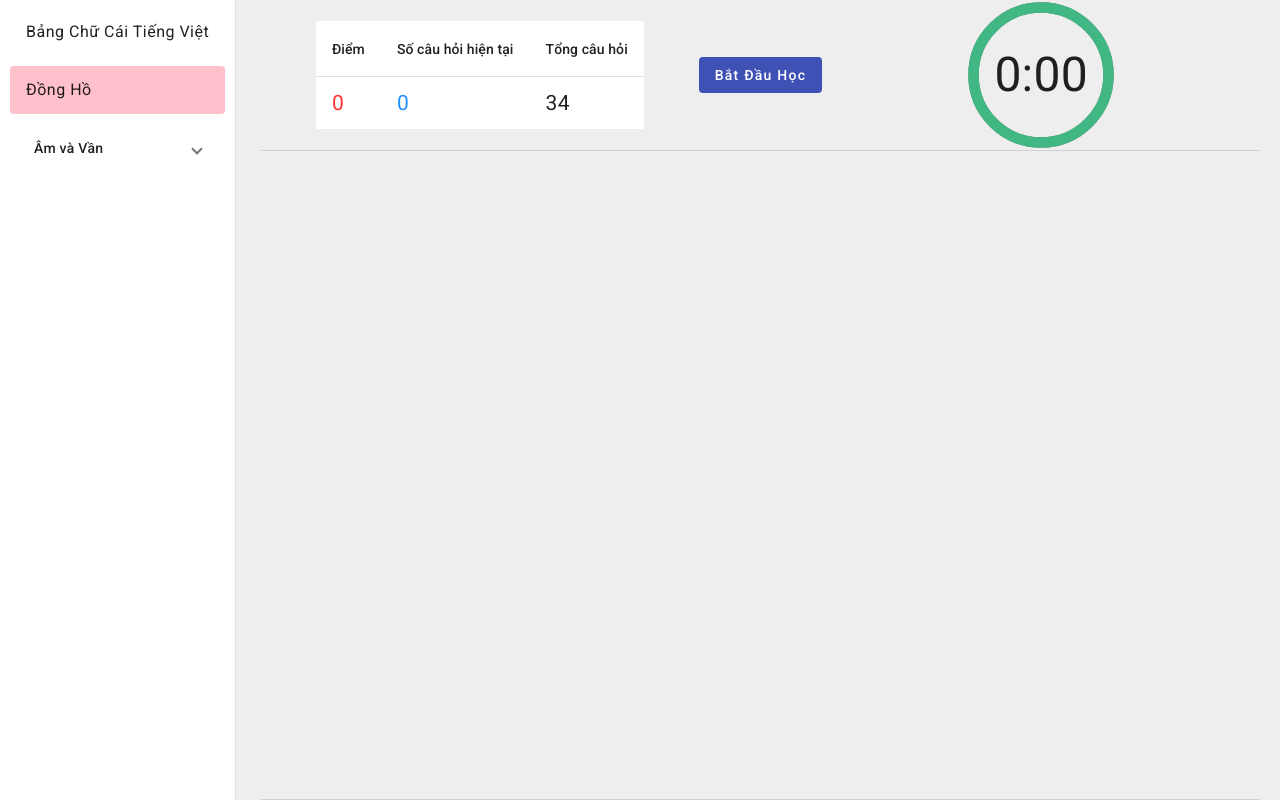
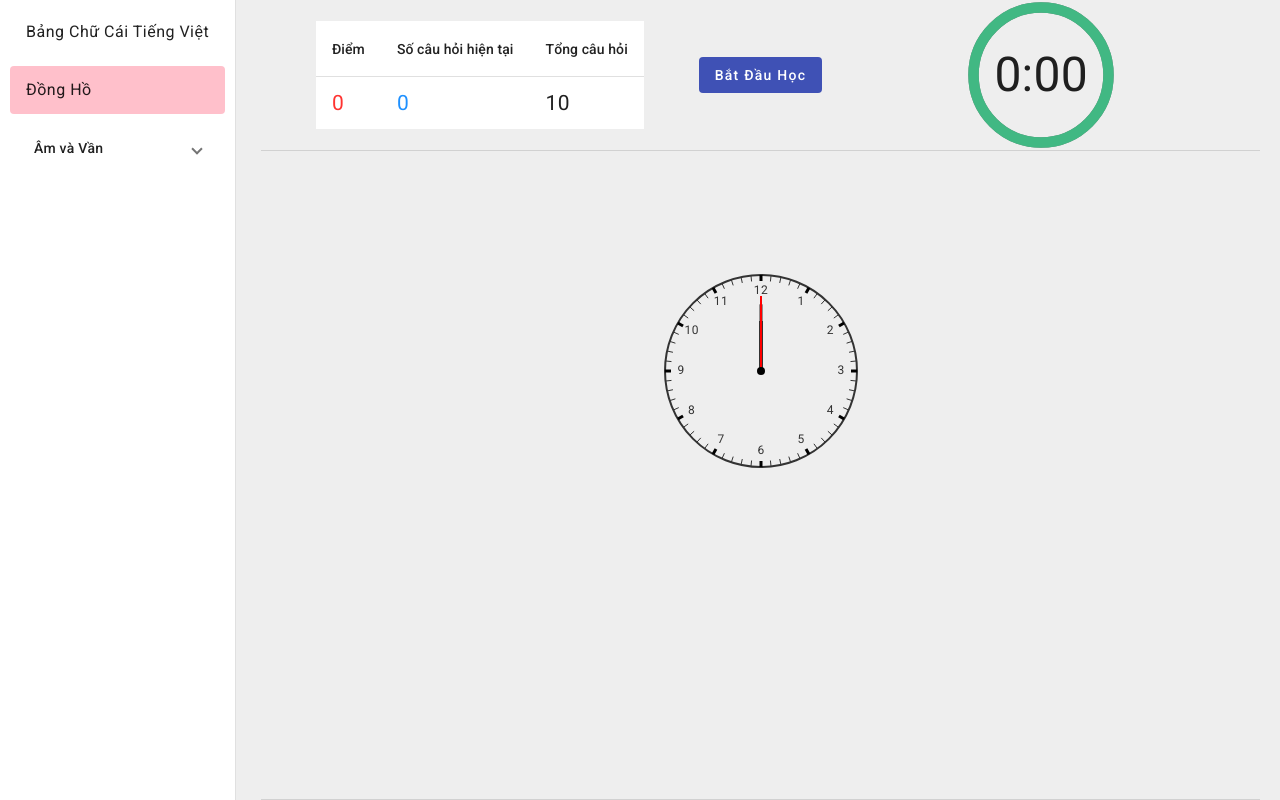
Before and after one commit to nnsan/angular-misc, an Angular app in the folder workspace/: page /analog-clock in a window 1280 px wide. Built offline with nearby package versions, Linux system fonts and the light colour scheme.

Commit message:
[Alphabet] Init application

```diff
--- a/workspace/projects/alphabet/src/app/analog-clock/analog-clock.component.scss
+++ b/workspace/projects/alphabet/src/app/analog-clock/analog-clock.component.scss
@@ -2,7 +2,7 @@
   display: flex;
   justify-content: center;
   align-items: center;
-  height: 100vh;
+  //height: 100vh;
 }
 
 .clock-face {
--- a/workspace/projects/alphabet/src/app/clock-lesson/clock-lesson.component.html
+++ b/workspace/projects/alphabet/src/app/clock-lesson/clock-lesson.component.html
@@ -10,6 +10,8 @@
       <button mat-flat-button color="warn" (click)="onPause($event)">Tạm Dừng</button>
       } @else if (status == LESSON_STATUS.OnPause) {
       <button mat-flat-button color="primary" (click)="onResume($event)">Tiếp Tục</button>
+      } @else if (status == LESSON_STATUS.EndLesson) {
+      <button mat-flat-button color="primary" (click)="OnContinue($event)">Bắt Đầu Học</button>
       }
     </div>
     <div class="clock">
@@ -18,7 +20,7 @@
   </div>
   <mat-divider></mat-divider>
   <div class="lesson-container">
-    <p [innerHTML]="message"></p>
+    <app-analog-clock [hours]="hours" [minutes]="minutes"></app-analog-clock>
   </div>
   <mat-divider></mat-divider>
 
--- a/workspace/projects/alphabet/src/app/clock-lesson/clock-lesson.component.scss
+++ b/workspace/projects/alphabet/src/app/clock-lesson/clock-lesson.component.scss
@@ -29,8 +29,9 @@
 .lesson-container {
   flex: 1;
   display: flex;
-  align-items: center;
+  align-items: flex-start;
   justify-content: center;
+  margin-top: 15vh;
 
   p {
     font-size: 100px;
--- a/workspace/projects/alphabet/src/app/clock-lesson/clock-lesson.component.ts
+++ b/workspace/projects/alphabet/src/app/clock-lesson/clock-lesson.component.ts
@@ -4,11 +4,11 @@ import { ScoreTableComponent } from '../score-table/score-table.component';
 import { MatButtonModule } from '@angular/material/button';
 import { MatDividerModule } from '@angular/material/divider';
 import { END_SIGNAL, LessonStatus } from '../services/utility';
-import { VIETNAMESE_LETTER_QUESTIONS } from '../vietnamese-letter/question';
-import { takeUntil, tap, throttleTime } from 'rxjs/operators';
+import { takeUntil, tap } from 'rxjs/operators';
 import { Subject } from 'rxjs';
 import { ILessonEmit } from '../services/lesson.service';
 import { ClockLessonService } from './clock-lesson.service'
+import { AnalogClockComponent } from '../analog-clock/analog-clock.component';
 
 @Component({
   selector: 'app-clock-lesson',
@@ -17,7 +17,8 @@ import { ClockLessonService } from './clock-lesson.service'
     CountdownTimerComponent,
     ScoreTableComponent,
     MatButtonModule,
-    MatDividerModule
+    MatDividerModule,
+    AnalogClockComponent
   ],
   templateUrl: './clock-lesson.component.html',
   styleUrl: './clock-lesson.component.scss'
@@ -35,6 +36,9 @@ export class ClockLessonComponent implements OnInit, OnDestroy {
   public status: LessonStatus;
   public LESSON_STATUS = LessonStatus;
 
+  public hours: number;
+  public minutes: number;
+
   private destroy$: Subject<void> = new Subject<void>();
 
   constructor(private lessonService: ClockLessonService) {
@@ -43,13 +47,14 @@ export class ClockLessonComponent implements OnInit, OnDestroy {
     this.question = 0;
     this.totalScore = 0;
     this.message = '';
+    this.hours = 0;
+    this.minutes = 0;
     this.needMorePractice = new Set();
     this.status = LessonStatus.ReadyToStart;
   }
 
   ngOnInit(): void {
-    this.lessonService.setQuestionList(VIETNAMESE_LETTER_QUESTIONS);
-    this.totalScore = VIETNAMESE_LETTER_QUESTIONS.length;
+    this.totalScore = 10;
   }
 
   onTimesUp() {
@@ -61,6 +66,7 @@ export class ClockLessonComponent implements OnInit, OnDestroy {
     this.score = 0;
     this.question = 0;
     this.needMorePractice.clear();
+    this.lessonService.setQuestionList(this.lessonService.generateQuestionList(this.totalScore));
     this.lessonService.start();
 
     this.lessonService.notify.pipe(
@@ -72,16 +78,29 @@ export class ClockLessonComponent implements OnInit, OnDestroy {
         } else {
           this.status = LessonStatus.InProgress;
           this.message = value.unit;
+          const time = this.lessonService.parseMessage(this.message);
+          this.hours = time.hours;
+          this.minutes = time.minutes;
           this.needMorePractice.add(this.message);
           this.question += 1;
         }
       }),
-      throttleTime(4_000)
-    ).subscribe(_ => {
+    ).subscribe(async _ => {
       if (this.message) {
+        await this.lessonService.readQuestion();
         this.resetTimer.next(true);
       }
     });
+  }
+
+  OnContinue(event: MouseEvent) {
+    event.stopPropagation();
+    this.lessonService.setQuestionList(this.lessonService.generateQuestionList(this.totalScore));
+    this.score = 0;
+    this.question = 0;
+    this.needMorePractice.clear();
+
+    this.lessonService.start();
   }
 
   onPause(event: MouseEvent) {
@@ -105,5 +124,6 @@ export class ClockLessonComponent implements OnInit, OnDestroy {
 
   ngOnDestroy(): void {
     this.destroy$.next();
+    this.lessonService.stop();
   }
 }
--- a/workspace/projects/alphabet/src/app/clock-lesson/clock-lesson.service.ts
+++ b/workspace/projects/alphabet/src/app/clock-lesson/clock-lesson.service.ts
@@ -1,9 +1,60 @@
 import { Injectable } from '@angular/core';
-import { LessonService } from '../services/lesson.service';
+import { ILessonQuestion, LessonService } from '../services/lesson.service';
 
 @Injectable({
   providedIn: 'root'
 })
 export class ClockLessonService extends LessonService {
-  override assetsDir = './assets/vietnamese-letter/';
+  override assetsDir = './assets/clock';
+
+  override readAnswer(item: ILessonQuestion): Promise<void> {
+    return new Promise<void>((resolve) => {
+      setTimeout(_ => {
+        resolve();
+      }, 1_000);
+    });
+  }
+
+  override readQuestion(): Promise<void> {
+    return new Promise<void>((resolve) => {
+      const question = new Audio(`${this.assetsDir}/what-time-is-it.m4a`);
+      question.play().catch(err => {
+        console.log(err);
+      });
+
+      setTimeout(_ => {
+        resolve();
+      }, 2_000);
+    });
+  }
+
+  generateQuestionList(count: number): ILessonQuestion[] {
+    return this.generateUniqueRandomTimes(count).map(item => ({answer: '', lessonUnit: item, question: ''}));
+  }
+
+  generateRandomTime(): string {
+    const hours = Math.floor(Math.random() * 12);
+    const minutes = Math.floor(Math.random() * 12) * 5;
+    return `${hours.toString().padStart(2, '0')}:${minutes.toString().padStart(2, '0')}`;
+  }
+
+  generateUniqueRandomTimes(count: number): string[] {
+    const uniqueTimes = new Set<string>();
+
+    while (uniqueTimes.size < count) {
+      const time = this.generateRandomTime();
+      uniqueTimes.add(time);
+    }
+
+    return Array.from(uniqueTimes);
+  }
+
+  parseMessage(time: string): {hours: number, minutes: number} {
+    const [hours, minutes] = time.split(':');
+
+    return {
+      hours: parseInt(hours),
+      minutes: parseInt(minutes)
+    }
+  }
 }
--- a/workspace/projects/alphabet/src/app/phonetics/phonetics.component.html
+++ b/workspace/projects/alphabet/src/app/phonetics/phonetics.component.html
@@ -10,6 +10,8 @@
       <button mat-flat-button color="warn" (click)="onPause($event)">Tạm Dừng</button>
       } @else if (status == LESSON_STATUS.OnPause) {
       <button mat-flat-button color="primary" (click)="onResume($event)">Tiếp Tục</button>
+      } @else if (status == LESSON_STATUS.EndLesson) {
+      <button mat-flat-button color="primary" (click)="OnContinue($event)">Bắt Đầu Học</button>
       }
     </div>
     <div class="clock">
--- a/workspace/projects/alphabet/src/app/phonetics/phonetics.component.ts
+++ b/workspace/projects/alphabet/src/app/phonetics/phonetics.component.ts
@@ -43,7 +43,7 @@ export class PhoneticsComponent implements OnInit, OnDestroy {
   private section!: string;
 
   constructor(private lessonService: PhonticsService, private activatedRoute: ActivatedRoute) {
-    this.thinkingTime = 4;
+    this.thinkingTime = 3;
     this.score = 0;
     this.question = 0;
     this.totalScore = 0;
@@ -85,12 +85,21 @@ export class PhoneticsComponent implements OnInit, OnDestroy {
           this.question += 1;
         }
       }),
-      throttleTime(4_000)
-    ).subscribe(_ => {
+    ).subscribe(async _ => {
       if (this.message) {
+        await this.lessonService.readQuestion();
         this.resetTimer.next(true);
       }
     });
+  }
+
+  OnContinue(event: MouseEvent) {
+    event.stopPropagation();
+    this.score = 0;
+    this.question = 0;
+    this.needMorePractice.clear();
+
+    this.lessonService.start();
   }
 
   onPause(event: MouseEvent) {
--- a/workspace/projects/alphabet/src/app/vietnamese-letter/vietnamese-letter.component.html
+++ b/workspace/projects/alphabet/src/app/vietnamese-letter/vietnamese-letter.component.html
@@ -10,6 +10,8 @@
         <button mat-flat-button color="warn" (click)="onPause($event)">Tạm Dừng</button>
       } @else if (status == LESSON_STATUS.OnPause) {
         <button mat-flat-button color="primary" (click)="onResume($event)">Tiếp Tục</button>
+      } @else if (status == LESSON_STATUS.EndLesson) {
+      <button mat-flat-button color="primary" (click)="OnContinue($event)">Bắt Đầu Học</button>
       }
     </div>
     <div class="clock">
--- a/workspace/projects/alphabet/src/app/vietnamese-letter/vietnamese-letter.component.ts
+++ b/workspace/projects/alphabet/src/app/vietnamese-letter/vietnamese-letter.component.ts
@@ -41,7 +41,7 @@ export class VietnameseLetterComponent implements OnInit, OnDestroy {
   private destroy$: Subject<void> = new Subject<void>();
 
   constructor(private lessonService: VietnameseLetterService) {
-    this.thinkingTime = 3;
+    this.thinkingTime = 2;
     this.score = 0;
     this.question = 0;
     this.totalScore = 0;
@@ -79,12 +79,22 @@ export class VietnameseLetterComponent implements OnInit, OnDestroy {
           this.question += 1;
         }
       }),
-      throttleTime(4_000)
-    ).subscribe(_ => {
+    ).subscribe(async _ => {
       if (this.message) {
+        await this.lessonService.readQuestion();
         this.resetTimer.next(true);
       }
     });
+  }
+
+  OnContinue(event: MouseEvent) {
+    event.stopPropagation();
+    this.score = 0;
+    this.question = 0;
+    this.needMorePractice.clear();
+
+    this.lessonService.start();
+    console.log('OnContinue');
   }
 
   onPause(event: MouseEvent) {
```
Also changed, not shown: workspace/projects/alphabet/src/app/services/lesson.service.ts (+4 -8 lines), 1 other file (tests, documents, lock files or other folders).
